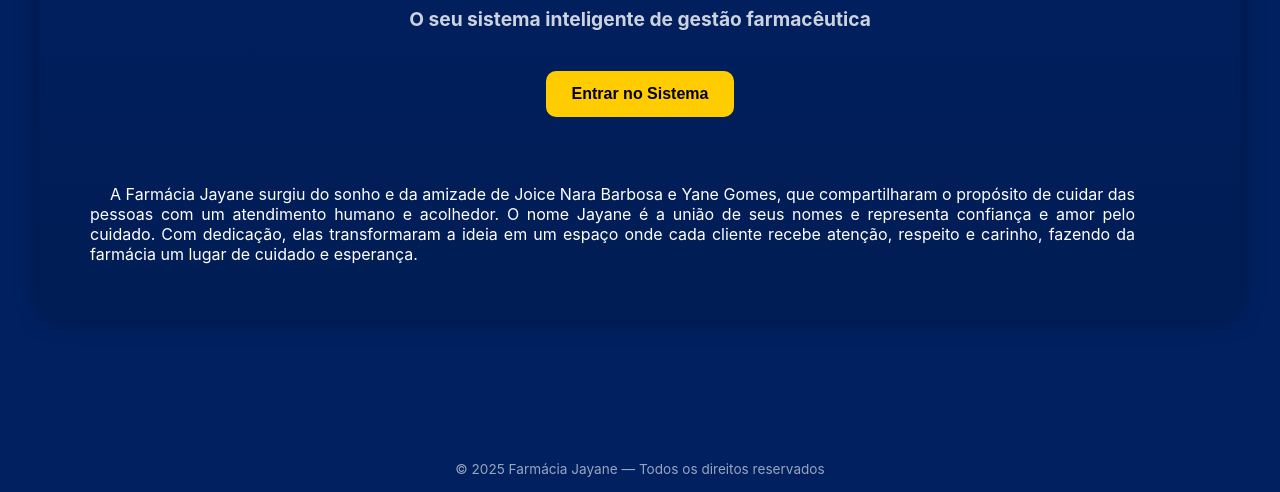
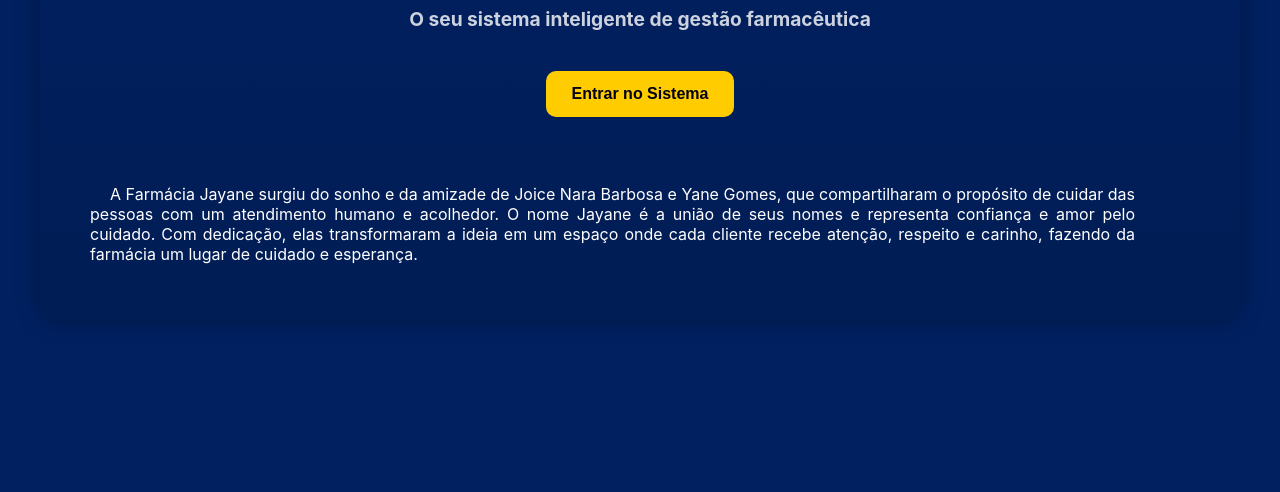
Before and after one commit to Alfred-w-netizein/Farmacia-jayane, a plain HTML site: page index.html in a window 1280 px wide. Shown: the part 308-800 px from the top of the page. Drawn offline with Linux system fonts and the light colour scheme.

Commit message:
Update index.html

```diff
--- a/index.html
+++ b/index.html
@@ -125,7 +125,7 @@
     </nav>
 
 
-    <footer>© 2025 Farmácia Jayane — Todos os direitos reservados</footer>
+
 
     <script>
         // Redireciona automaticamente após 5 segundos
```
